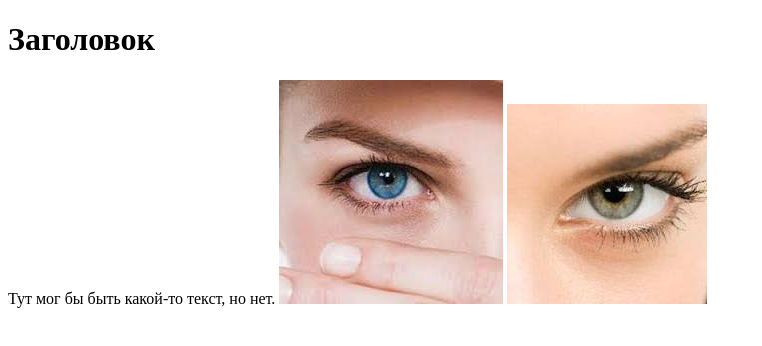
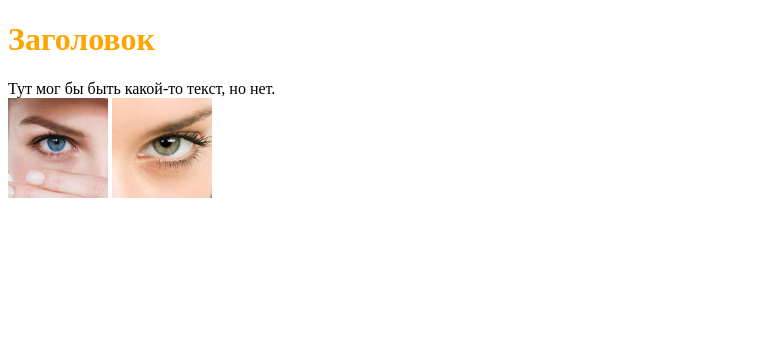
Before and after one commit to tuchedoof/tuchedoof.github.io, a plain HTML site: page folder/inner/index.html in a window 1280 px wide. Shown: the whole page, without its empty margins (0-762 px from the left). Drawn offline with Linux system fonts and the light colour scheme.

Commit message:
Update index.html

```diff
--- a/folder/inner/index.html
+++ b/folder/inner/index.html
@@ -6,11 +6,20 @@
     <meta name="viewport" content="width=device-width, initial-scale=1.0">
     <meta http-equiv="X-UA-Compatible" content="ie=edge">
     <title>Main</title>
+    <style type='text/css'>
+        img {
+            width: 100px;
+            height: 100px;
+        }
+        h1 {
+            color: orange;
+        }
+    </style>
 </head>
 
 <body>
     <h1>Заголовок</h1>
-    <p>Тут мог бы быть какой-то текст, но нет.
+    <p>Тут мог бы быть какой-то текст, но нет.<br>
         <img src="../../img/img1.jpg" alt="относительный путь">
         <img src="/img/img2.jpg" alt="абсолютный путь">
 
```
